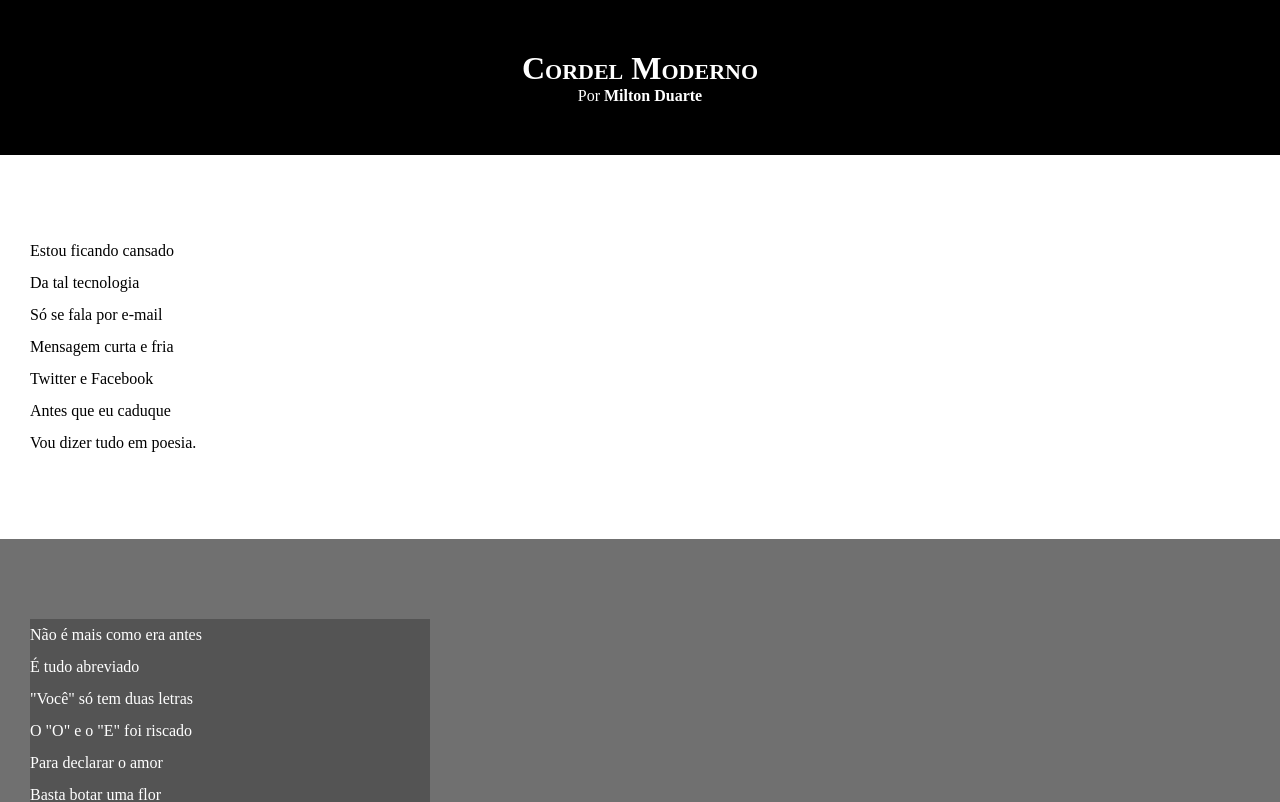
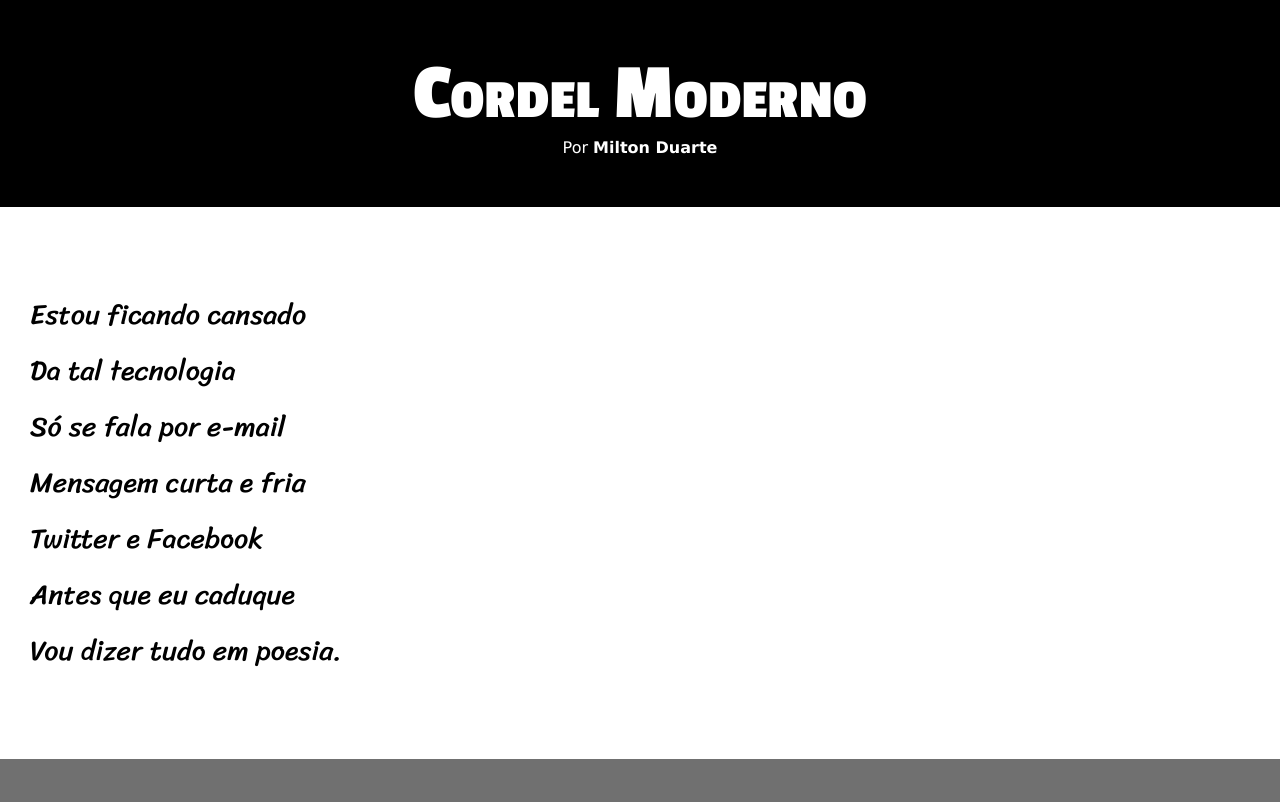
Before and after one commit to Prismount/html-css, a plain HTML site: page desafios/desafio012/index.html in a window 1280 px wide. Shown: the top 802 px of the page. Drawn offline with Linux system fonts and the light colour scheme.

Commit message:
atualizacao de estilos desafio 12

```diff
--- a/desafios/desafio012/estilo/style.css
+++ b/desafios/desafio012/estilo/style.css
@@ -1,13 +1,27 @@
 @charset "UTF-8";
+
+@import url('https://fonts.googleapis.com/css2?family=Bebas+Neue&family=Kaushan+Script&family=Passion+One:wght@400;700;900&family=Roboto:ital,wght@0,100;0,300;0,400;0,500;0,700;0,900;1,100;1,300;1,400;1,500;1,700;1,900&family=Source+Sans+3:ital,wght@0,200..900;1,200..900&family=Sriracha&family=Work+Sans:ital,wght@0,100..900;1,100..900&display=swap');
+
+@import url('https://fonts.googleapis.com/css2?family=Bebas+Neue&family=Kaushan+Script&family=Passion+One:wght@400;700;900&family=Roboto:ital,wght@0,100;0,300;0,400;0,500;0,700;0,900;1,100;1,300;1,400;1,500;1,700;1,900&family=Source+Sans+3:ital,wght@0,200..900;1,200..900&family=Sriracha&family=Work+Sans:ital,wght@0,100..900;1,100..900&display=swap');
+
+:root {
+    --font1: Verdana, Tahoma, sans-serif;
+    --font2: 'Passion One', sans-serif;
+    --font3: 'Sriracha', sans-serif;
+}
+
+
 
 * {
     margin: 0px;
     padding: 0px;
+    font-size: 1em;
 }
 
 html, body {
     min-height: 100vh;
     background-color: darkgray;
+    font-family: var(--font1);
 }
 
 header {
@@ -19,6 +33,8 @@ header {
 header > h1 {
     padding-top: 50px;
     font-variant: small-caps;
+    font-family: var(--font2);
+    font-size: 10vh;
 }
 
 header > p {
@@ -40,6 +56,8 @@ section {
     padding-bottom: 10vh;
     line-height: 2em;
     padding-left: 30px;
+    font-family: var(--font3);
+    font-size: 3.5vh;
 }
 
 section.normal {
@@ -54,7 +72,8 @@ section.imagem {
 }
 
 section.imagem > p {
-    width: 400px;
+    display: inline-block;
+    padding: 5px;
     background-color: rgba(0, 0, 0, 0.253);
 }
 
```
